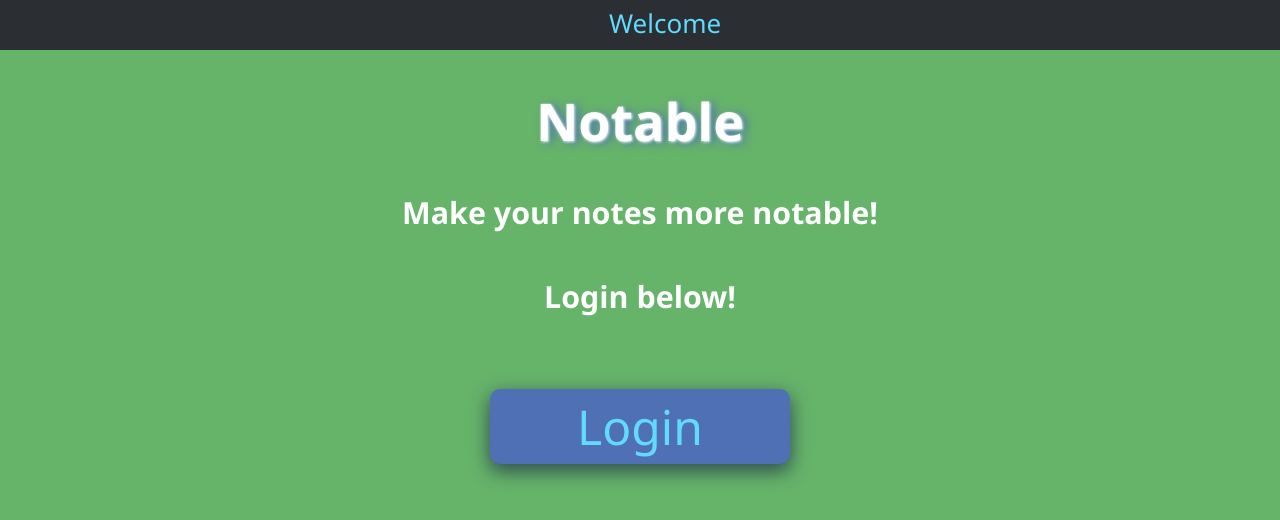
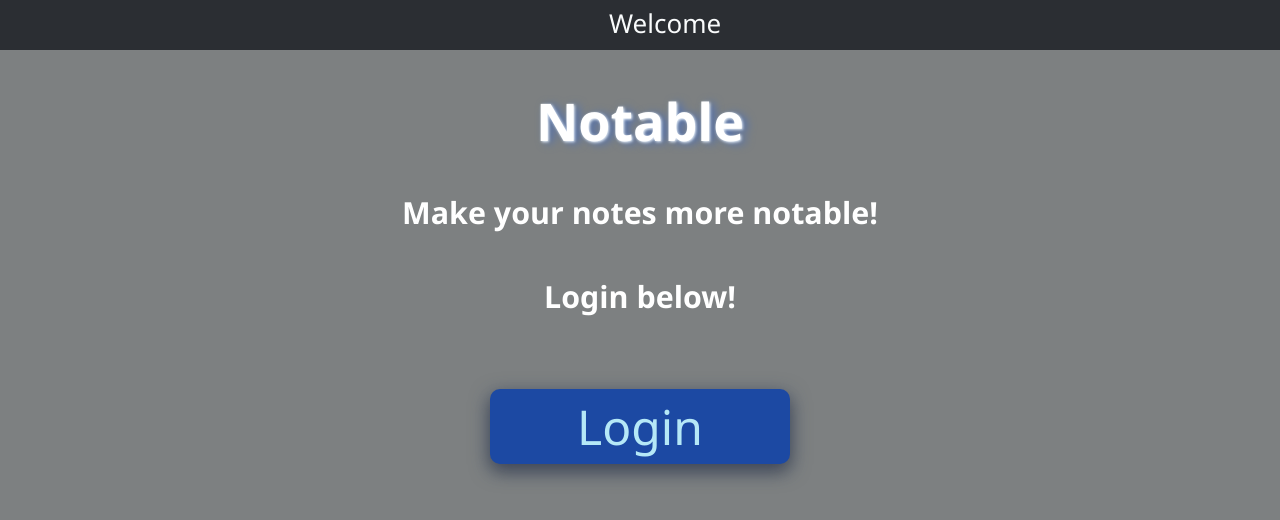
Before and after one commit to DistWeb2020/notable-0.1, a React (Create React App) app in the folder notable-fe/notable-app/: page / in a window 1280 px wide. Shown: the top 520 px of the page. Built offline with nearby package versions, Linux system fonts and the light colour scheme.

Commit message:
changing color

```diff
--- a/notable-fe/notable-app/package.json
+++ b/notable-fe/notable-app/package.json
@@ -36,7 +36,6 @@
       "last 1 firefox version",
       "last 1 safari version"
     ]
-
   },
   "proxy": "http://localhost:8000/",
   "description": "This project was bootstrapped with [Create React App](https://github.com/facebook/create-react-app).",
--- a/notable-fe/notable-app/src/Components/Styles/App.css
+++ b/notable-fe/notable-app/src/Components/Styles/App.css
@@ -1,5 +1,5 @@
 body {
-  background-color: #66b36a;
+  background-color: rgb(125, 128, 129);
   display: flex;
   flex-direction: column;
   align-items: center;
@@ -31,7 +31,7 @@ h2 {
 }
 
 .App-nav-links {
-  color: #61dafb;
+  color: #f9fbfc;
   text-decoration: none;
 }
 
@@ -40,7 +40,7 @@ h2 {
   text-align: center;
   justify-content: center;
   align-items: center;
-  color: #61dafb;
+  color: #f9fbfc;
   list-style: none;
   display: inline-flex;
   padding: 0 15px 5px 25px;
@@ -67,9 +67,9 @@ nav.my-nav {
 }
 
 button.home-button {
-  background-color: #4f70b4;
+  background-color: #1c49a3;
   border: none;
-  color: #61dafb;
+  color: #b5e8f7;
   width: 300px;
   height: 75px;
   /* padding: 15px 32px; */
@@ -91,9 +91,9 @@ button.home-button {
 }
 
 button.login-button {
-  background-color: #4f70b4;
+  background-color: #2e436e;
   border: none;
-  color: #61dafb;
+  color: #07b5e6;
   width: 300px;
   height: 75px;
   /* padding: 15px 32px; */
--- a/notable-fe/notable-app/src/Components/login.js
+++ b/notable-fe/notable-app/src/Components/login.js
@@ -83,7 +83,7 @@ export default function Login() {
   ):(
     // Show login button
     <Popup
-        trigger={<button id="login-button" className="home-button"> Login </button>}
+        trigger={<button id="login-button" className="home-button" > Login </button>}
         modal
         nested
       >
@@ -110,7 +110,7 @@ export default function Login() {
                   close();
                 }}
               >
-                close modal
+                close
               </button>
           </div>
       </Popup>
```
Also changed, not shown: 2 other files (tests, documents, lock files or other folders).
